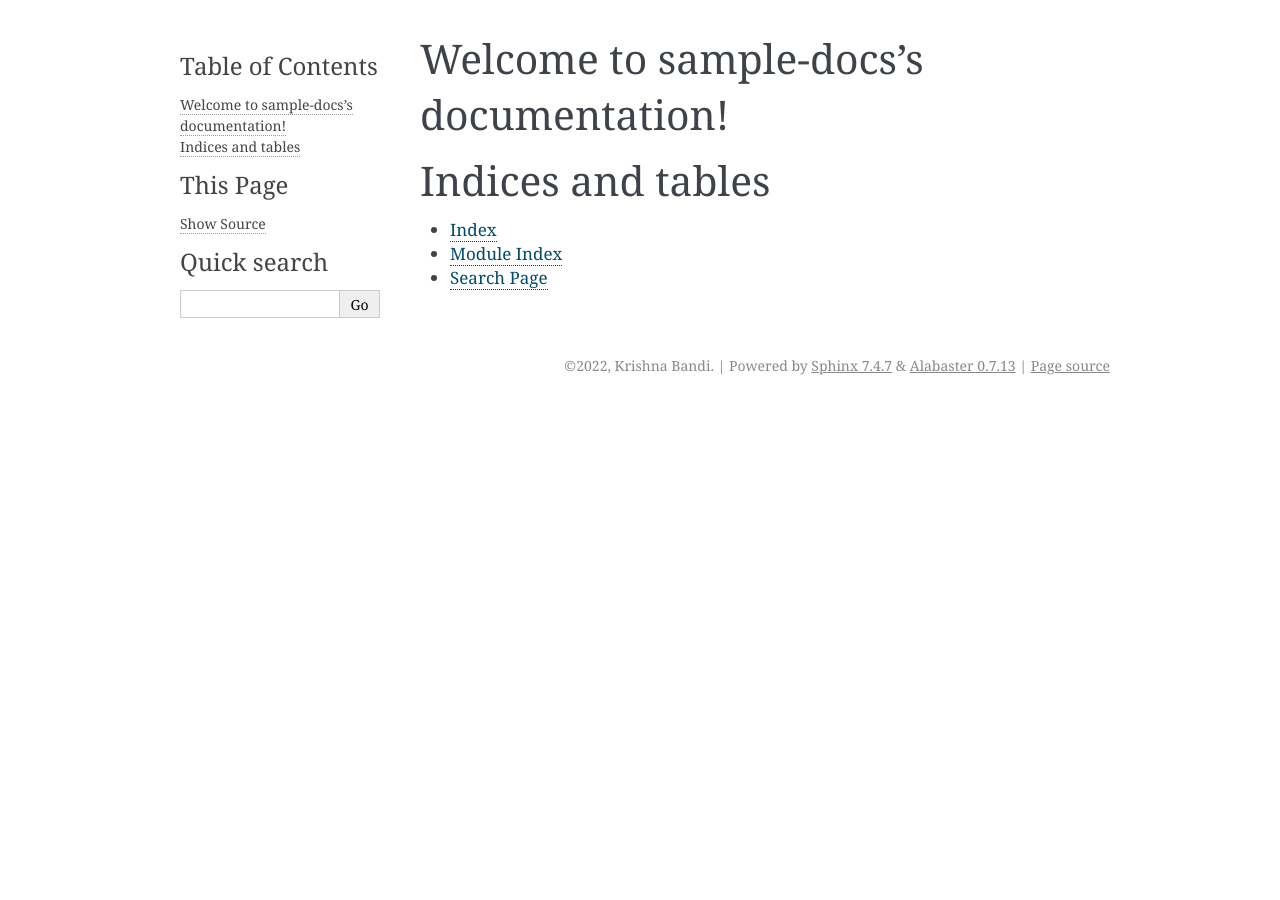
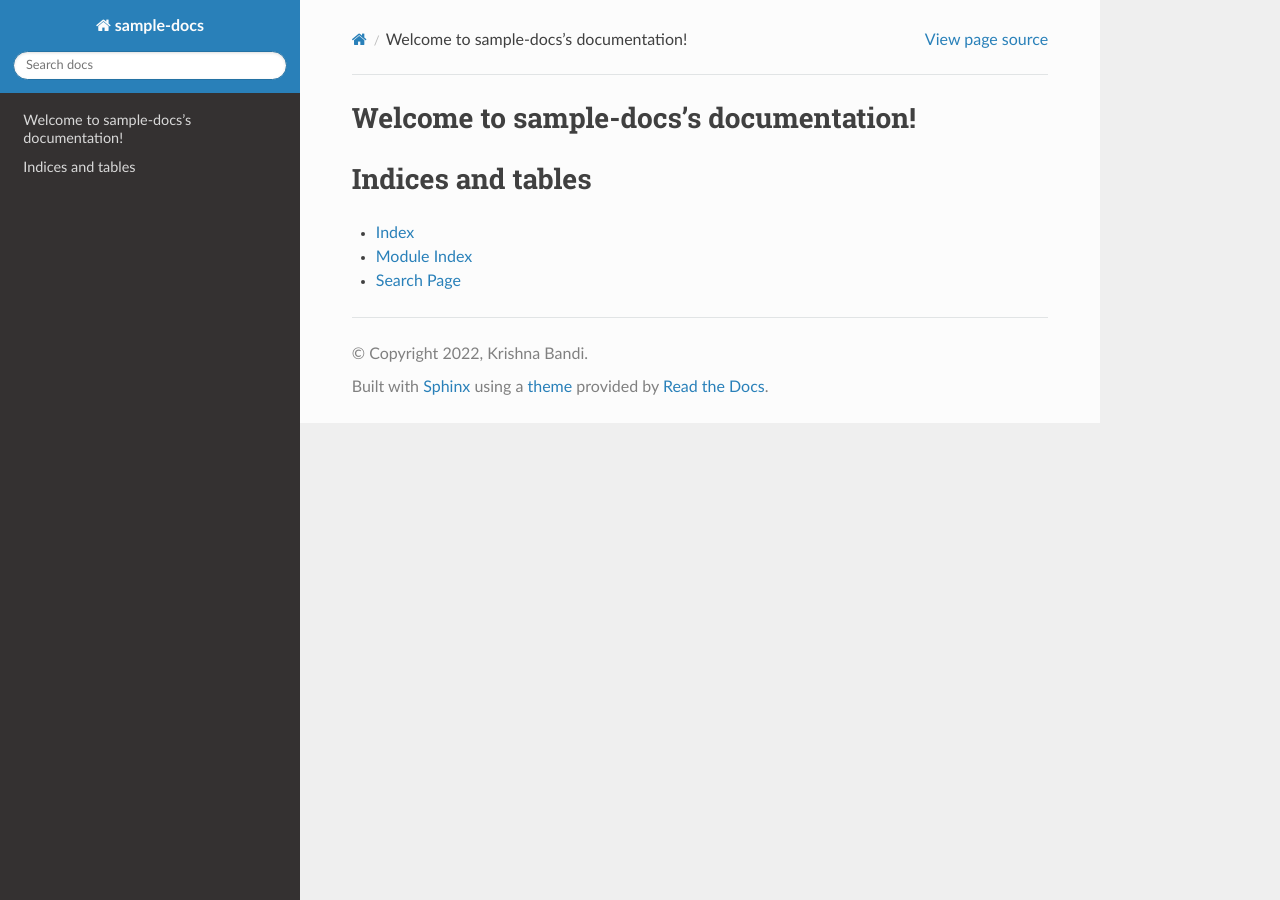
Before and after one commit to krishna1306/test-sphinx-theme, a Sphinx documentation site: the page built from source/index.rst, in a window 1280 px wide. Built offline with Sphinx 7.4.7 and the Read the Docs theme 2.0.0, drawn with Linux system fonts in a browser that asks for light colours.

Commit message:
added rtd theme

```diff
--- a/source/conf.py
+++ b/source/conf.py
@@ -13,7 +13,7 @@
 # import os
 # import sys
 # sys.path.insert(0, os.path.abspath('.'))
-
+import sphinx_rtd_theme
 
 # -- Project information -----------------------------------------------------
 
@@ -31,6 +31,7 @@ release = '0.1'
 # extensions coming with Sphinx (named 'sphinx.ext.*') or your custom
 # ones.
 extensions = [
+    'sphinx_rtd_theme',
 ]
 
 # Add any paths that contain templates here, relative to this directory.
@@ -47,7 +48,8 @@ exclude_patterns = []
 # The theme to use for HTML and HTML Help pages.  See the documentation for
 # a list of builtin themes.
 #
-html_theme = 'alabaster'
+# html_theme = 'alabaster'
+html_theme = 'sphinx_rtd_theme'
 
 # Add any paths that contain custom static files (such as style sheets) here,
 # relative to this directory. They are copied after the builtin static files,
```
Also changed, not shown: 2 other files.
